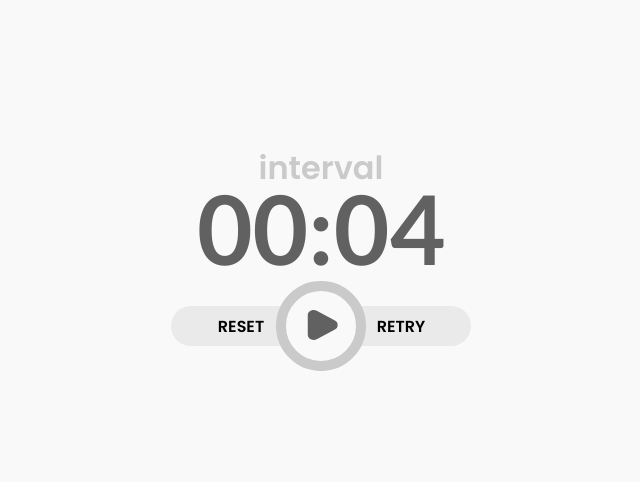
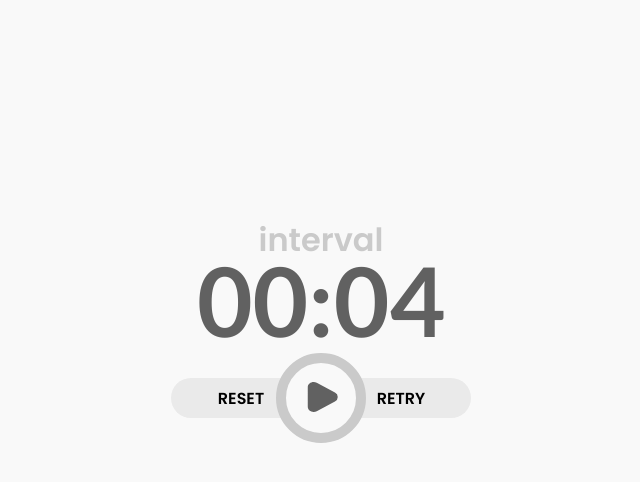
Before and after one commit to drillprop/pomodoro, a React app: page / in a window 1280 px wide. Shown: the top 482 px of the page, without its empty margins (319-959 px from the left). Built offline with nearby package versions, Linux system fonts and the light colour scheme.

Commit message:
change grid-rows

```diff
--- a/src/components/Controls.tsx
+++ b/src/components/Controls.tsx
@@ -13,7 +13,7 @@ import useTimerState from '../hooks/useTimerState';
 
 const ControlsWrapper = styled.div`
   grid-column: 3;
-  grid-row: 4/5;
+  grid-row: 5;
   display: grid;
   justify-content: center;
   grid-template-columns: repeat(2, 150px);
--- a/src/components/Timer.tsx
+++ b/src/components/Timer.tsx
@@ -5,7 +5,7 @@ import { secondary } from '../utils/colors';
 import useTimerState from '../hooks/useTimerState';
 
 const TimerWrapper = styled.section`
-  grid-row: 3;
+  grid-row: 4;
   text-align: center;
   grid-column: 3/4;
   margin-bottom: 2em;
```
